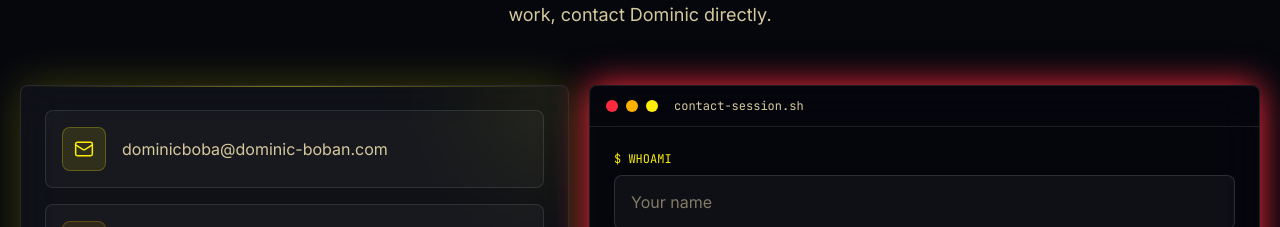
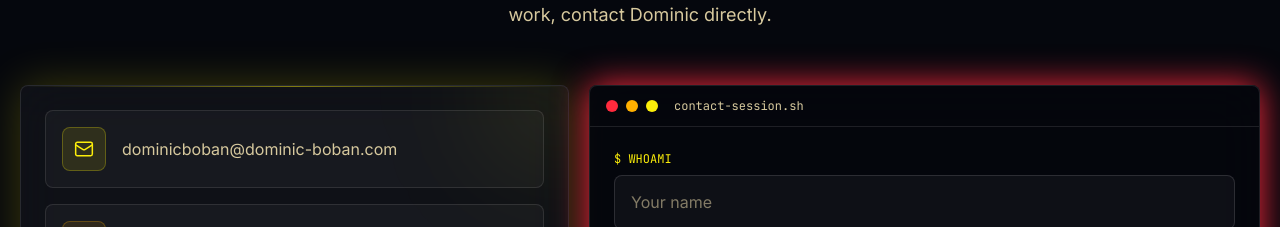
Before and after one commit to dom4570/dominic-boban-portfolio, a React (Vite) app: page / in a window 1280 px wide. Shown: the part 7380-7607 px from the top of the page. Built offline with nearby package versions, Linux system fonts and the light colour scheme.

Commit message:
Fix contact email address

```diff
--- a/src/App.tsx
+++ b/src/App.tsx
@@ -466,7 +466,7 @@ function Hero() {
           ))}
         </div>
         <a
-          href="mailto:dominicboba@dominic-boban.com"
+          href="mailto:dominicboban@dominic-boban.com"
           className="inline-flex h-10 items-center justify-center gap-2 rounded-lg border border-white/15 bg-white/5 px-3 text-sm font-medium text-white transition hover:border-signal/50 hover:bg-signal/10"
         >
           <Mail size={16} />
@@ -823,9 +823,9 @@ function Contact() {
         <div className="grid gap-5 lg:grid-cols-[0.9fr_1.1fr]">
           <GlassCard>
             <div className="space-y-4">
-              <a href="mailto:dominicboba@dominic-boban.com" className="flex items-center gap-4 rounded-lg border border-white/10 bg-white/[0.035] p-4 text-haze transition hover:border-signal/40 hover:text-white">
+              <a href="mailto:dominicboban@dominic-boban.com" className="flex items-center gap-4 rounded-lg border border-white/10 bg-white/[0.035] p-4 text-haze transition hover:border-signal/40 hover:text-white">
                 <IconBadge icon={Mail} />
-                <span>dominicboba@dominic-boban.com</span>
+                <span>dominicboban@dominic-boban.com</span>
               </a>
               <a href="https://www.linkedin.com/" target="_blank" rel="noreferrer" className="flex items-center gap-4 rounded-lg border border-white/10 bg-white/[0.035] p-4 text-haze transition hover:border-signal/40 hover:text-white">
                 <IconBadge icon={Linkedin} accent="volt" />
@@ -885,7 +885,7 @@ function Contact() {
               )}
               {formStatus === "error" && (
                 <p className="rounded-md border border-trace/40 bg-trace/10 px-4 py-3 font-mono text-xs uppercase leading-5 text-trace">
-                  Transmission failed. Email dominicboba@dominic-boban.com directly.
+                  Transmission failed. Email dominicboban@dominic-boban.com directly.
                 </p>
               )}
               <button type="submit" disabled={formStatus === "sending"} className="inline-flex h-12 items-center justify-center gap-2 rounded-lg bg-signal px-5 text-sm font-semibold text-obsidian transition hover:bg-white disabled:cursor-not-allowed disabled:opacity-70">
```
